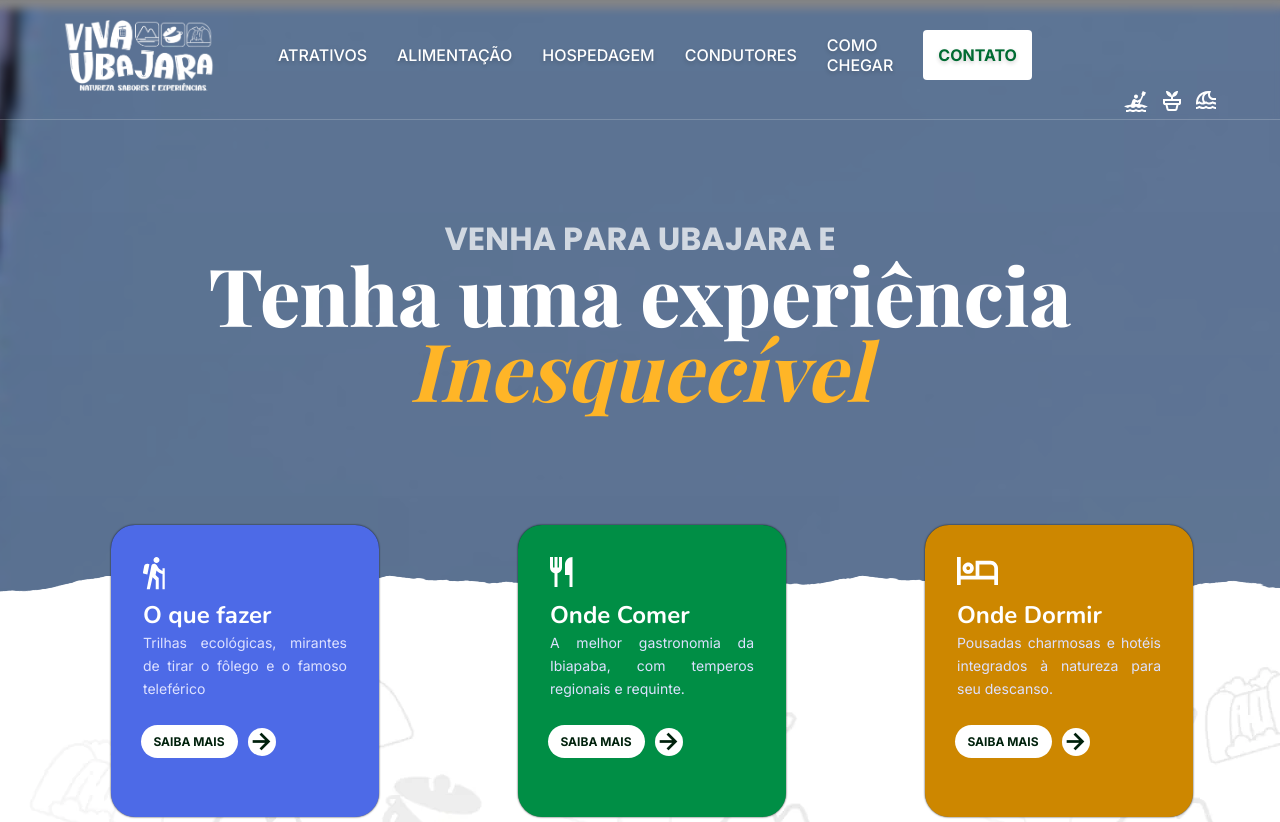
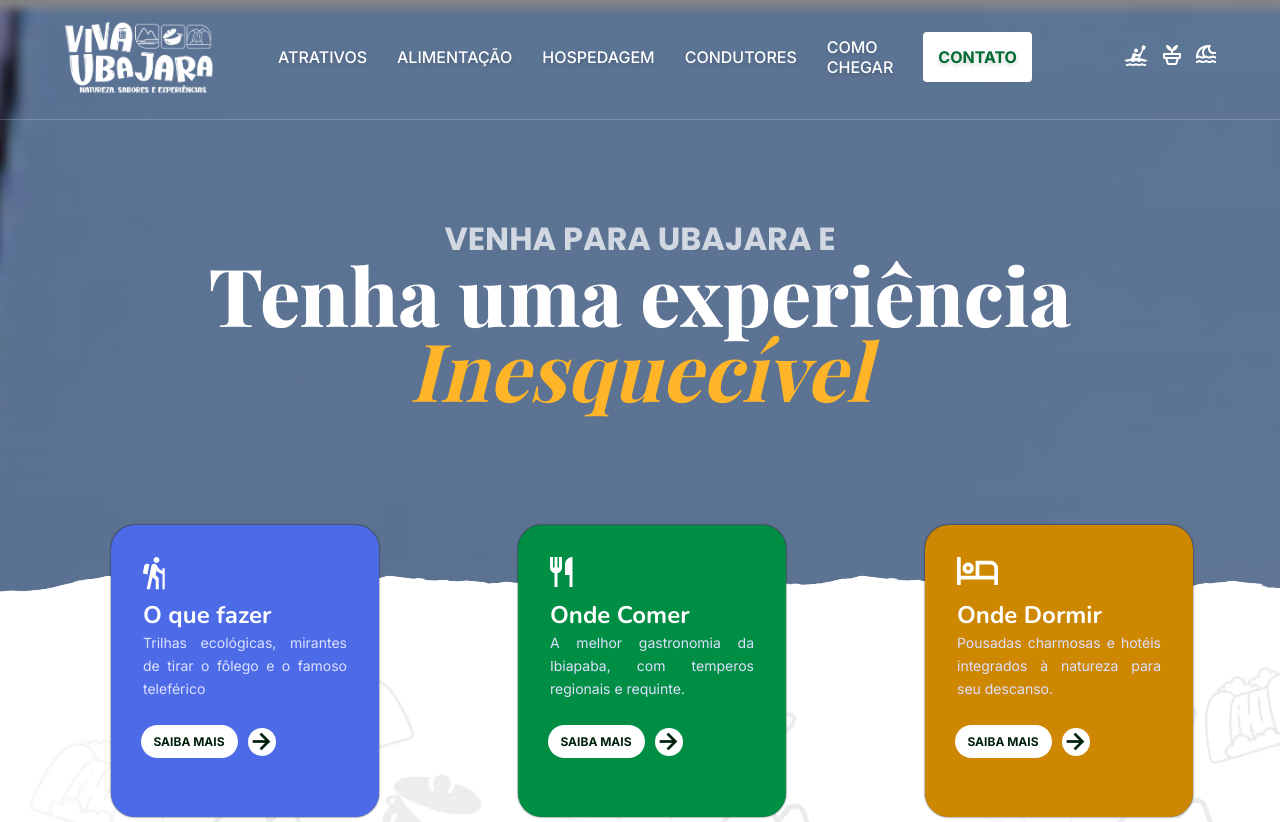
Before and after one commit to gabsiq73/viva_ubajara_frontend, a React (Vite) app: page / in a window 1280 px wide. Shown: the top 822 px of the page. Built offline with nearby package versions, Linux system fonts and the light colour scheme; a web font is replaced by a local one.

Commit message:
icon-header

```diff
--- a/src/components/styles/Header.components.css
+++ b/src/components/styles/Header.components.css
@@ -31,6 +31,7 @@ div.nav{
 }
 div.icon-position{
     grid-column: 3;
+    grid-row: 1;
     display: flex;
     justify-content: flex-end;
     color: #fff
```
